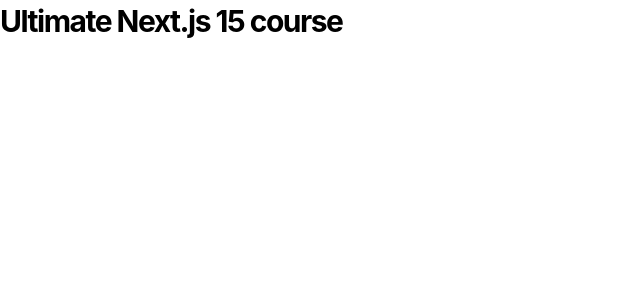
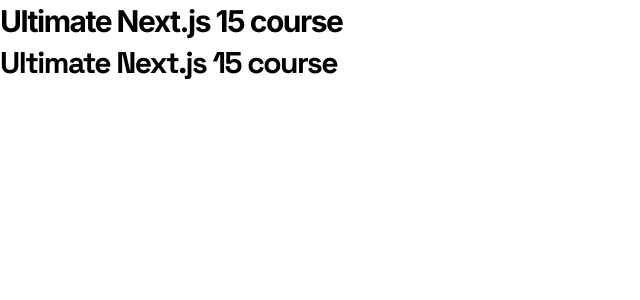
Before and after one commit to thuyencode/ultimate-nextjs-course, a Next.js app: page / in a window 1280 px wide. Shown: the top 300 px of the page, without its empty margins (0-640 px from the left). Built offline with nearby package versions, Linux system fonts and the light colour scheme.

Commit message:
Setup Fonts

```diff
--- a/app/layout.tsx
+++ b/app/layout.tsx
@@ -1,15 +1,15 @@
 import type { Metadata } from 'next'
-import { Geist, Geist_Mono } from 'next/font/google'
+import { Inter, Space_Grotesk } from 'next/font/google'
 import './globals.css'
 
-const geistSans = Geist({
-  variable: '--font-geist-sans',
-  subsets: ['latin']
+const inter = Inter({
+  variable: '--font-inter',
+  subsets: ['vietnamese']
 })
 
-const geistMono = Geist_Mono({
-  variable: '--font-geist-mono',
-  subsets: ['latin']
+const space_grotesk = Space_Grotesk({
+  variable: '--font-space_grotesk',
+  subsets: ['vietnamese']
 })
 
 export const metadata: Metadata = {
@@ -25,7 +25,7 @@
   return (
     <html lang='en'>
       <body
-        className={`${geistSans.variable} ${geistMono.variable} antialiased`}
+        className={`${inter.variable} ${space_grotesk.variable} antialiased`}
       >
         {children}
       </body>
--- a/app/page.tsx
+++ b/app/page.tsx
@@ -1,3 +1,8 @@
 export default function Home() {
-  return <h1 className='h1-bold'>Ultimate Next.js 15 course</h1>
+  return (
+    <>
+      <h1 className='h1-bold'>Ultimate Next.js 15 course</h1>
+      <h1 className='h1-bold font-space_grotesk'>Ultimate Next.js 15 course</h1>
+    </>
+  )
 }
--- a/tailwind.config.ts
+++ b/tailwind.config.ts
@@ -56,7 +56,7 @@
       },
       fontFamily: {
         inter: ['var(--font-inter)'],
-        'space-grotesk': ['var(--font-space-grotesk)']
+        space_grotesk: ['var(--font-space_grotesk)']
       }
     }
   },
```
